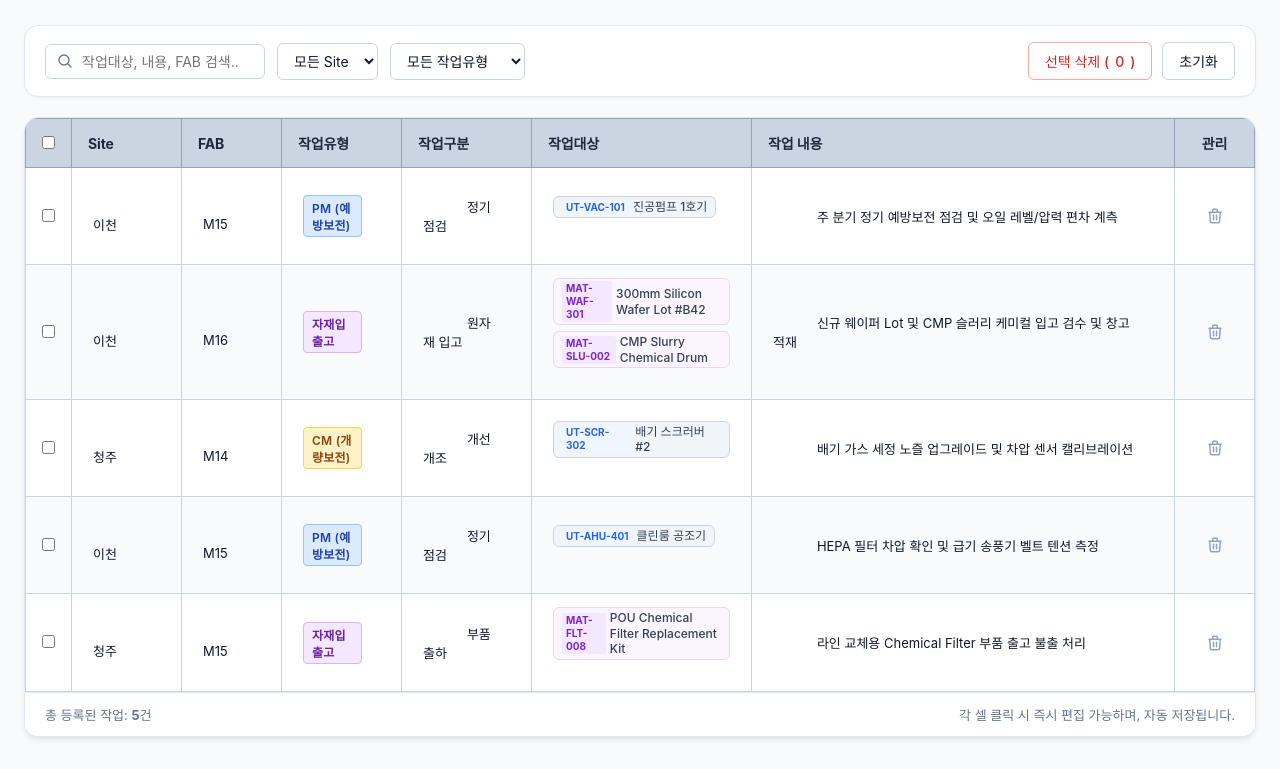
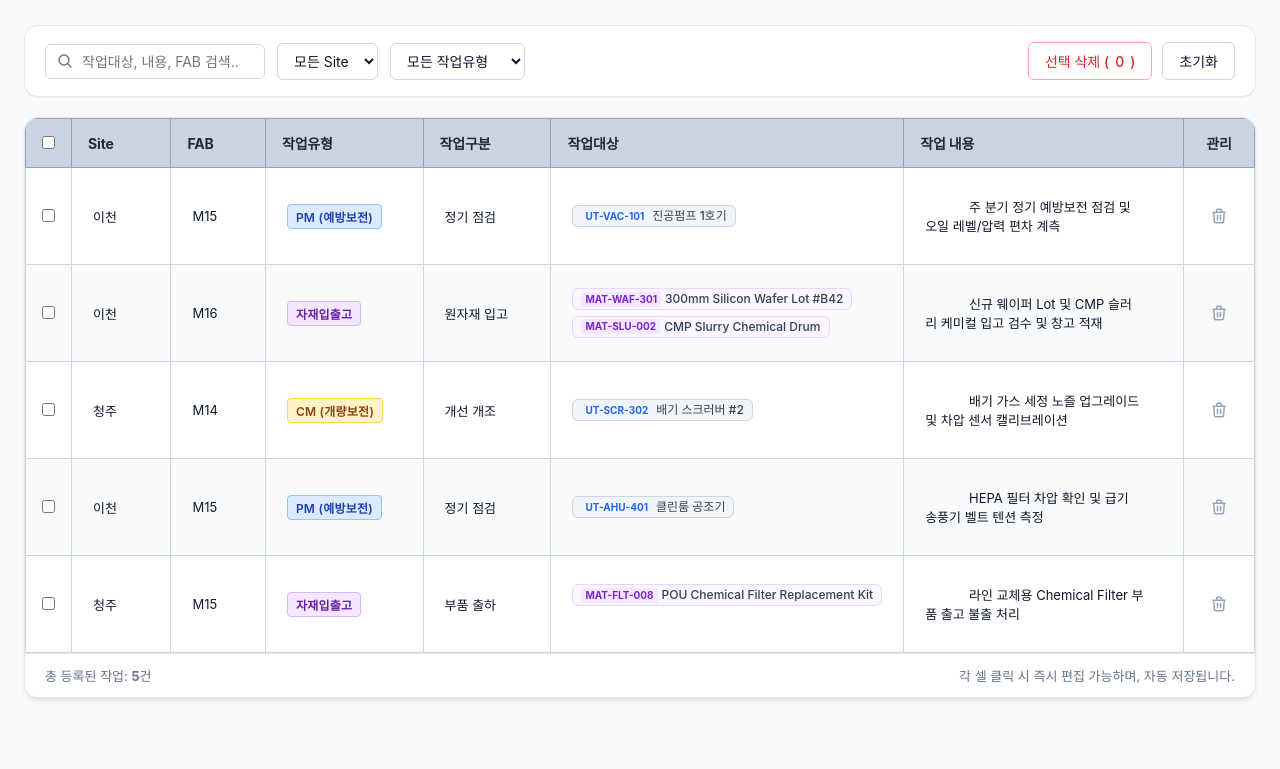
Before and after one commit to jhc1006/work-schedule-dashboard, a plain HTML site: page index.html in a window 1280 px wide. Shown: the part 94-863 px from the top of the page. After the commit the page ends 824 px from the top, so only its background shows below. Drawn offline with Linux system fonts and the light colour scheme.

Commit message:
style: Prevent unwanted line-breaks in single-line table cells like 작업구분

```diff
--- a/style.css
+++ b/style.css
@@ -421,6 +421,10 @@ body {
   transition: all 0.15s ease;
   user-select: none;
   font-size: 13px;
+  white-space: nowrap;
+}
+
+.col-content .cell-text-view {
   white-space: pre-wrap;
   word-break: break-word;
 }
```
